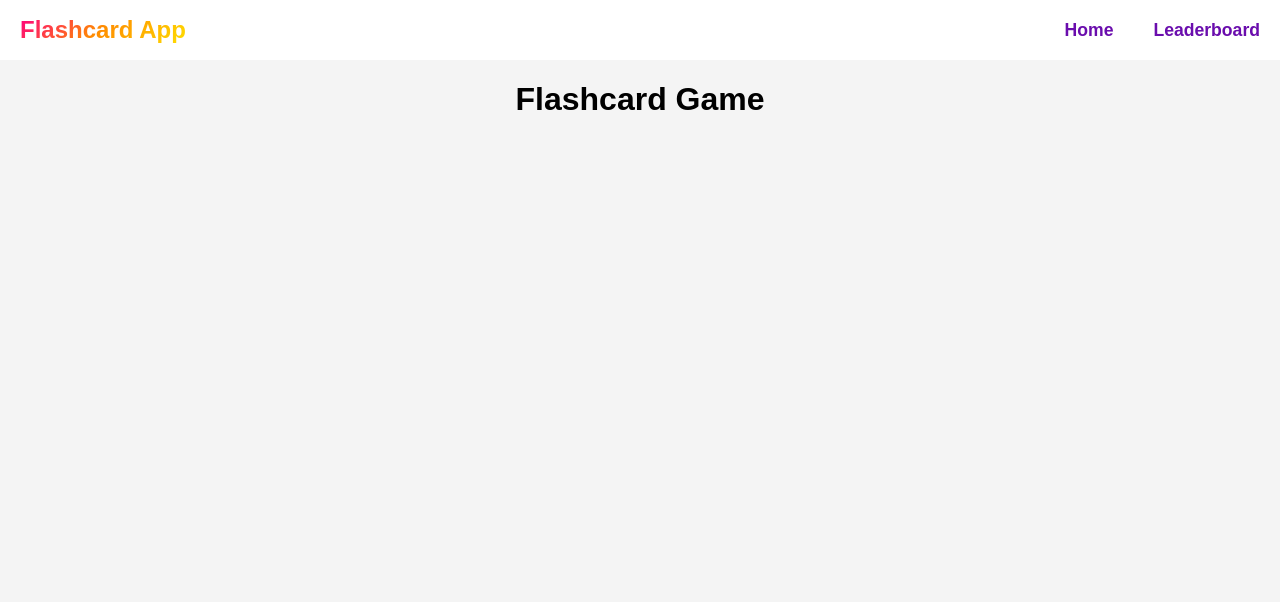
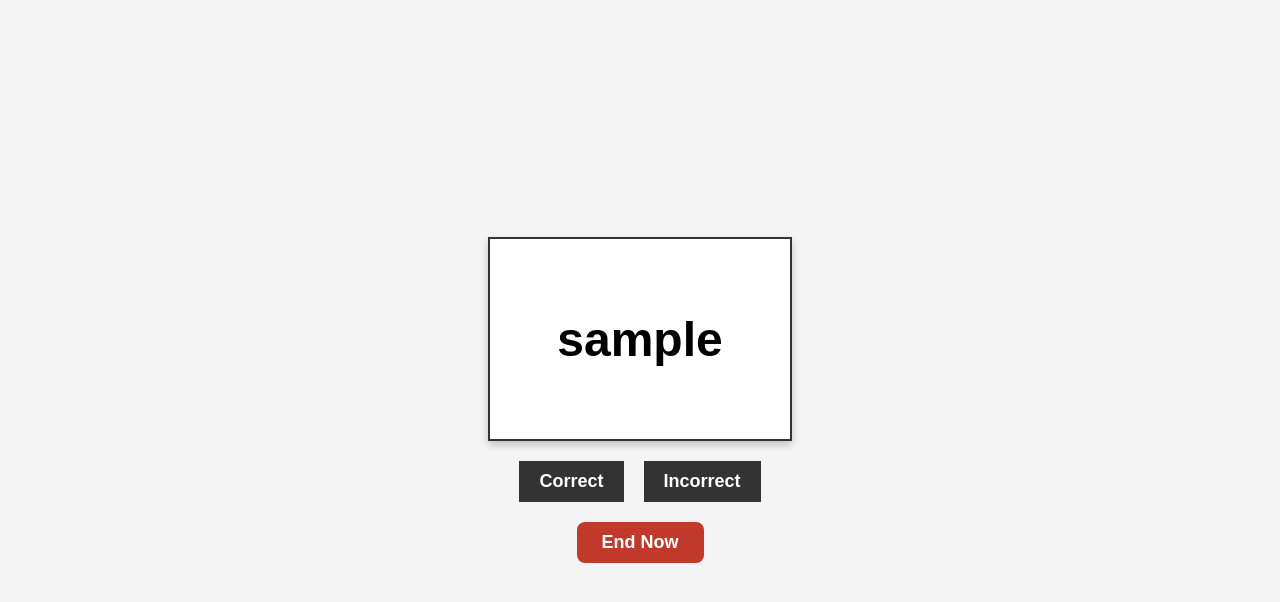
Before and after one commit to Pranux/SwipeWords, a React (Create React App) app in the folder frontend/: page /start in a window 1280 px wide. Shown: the top 602 px of the page. Built offline with nearby package versions, Linux system fonts and the light colour scheme.

Commit message:
Working ui 3 (added game page and results(without css))

```diff
--- a/frontend/src/App.tsx
+++ b/frontend/src/App.tsx
@@ -4,6 +4,8 @@ import HomePage from './HomePage';
 import GamePage from './GamePage';
 import LeaderboardPage from './LeaderboardPage';
 import './App.css';
+import  './ResultsPage';
+import ResultsPage from "./ResultsPage";
 
 const router = createBrowserRouter([
     {
@@ -17,6 +19,10 @@ const router = createBrowserRouter([
     {
         path: '/leaderboard',
         element: <LeaderboardPage />,
+    },
+    {
+        path: '/results',
+        element: <ResultsPage />,
     }
 ]);
 
--- /dev/null
+++ b/frontend/src/GamePage.css
@@ -0,0 +1,65 @@
+.game-page {
+    display: flex;
+    flex-direction: column;
+    align-items: center;
+    justify-content: center;
+    height: 100vh;
+    font-family: Arial, sans-serif;
+    background-color: #f4f4f4;
+}
+
+.flashcard {
+    width: 300px;
+    height: 200px;
+    background-color: #fff;
+    border: 2px solid #333;
+    display: flex;
+    justify-content: center;
+    align-items: center;
+    font-size: 2rem;
+    box-shadow: 0 4px 8px rgba(0, 0, 0, 0.2);
+    margin-bottom: 20px;
+}
+
+.buttons {
+    display: flex;
+    gap: 20px;
+}
+
+.correct-button, .incorrect-button {
+    padding: 10px 20px;
+    background-color: #333;
+    color: white;
+    border: none;
+    cursor: pointer;
+    font-size: 18px;
+    font-weight: bold;
+    transition: background-color 0.3s ease, transform 0.2s ease;
+}
+
+.correct-button:hover {
+    background-color: #2ecc71;
+}
+
+.incorrect-button:hover {
+    background-color: #e74c3c;
+}
+
+.end-now-button {
+    margin-top: 20px;
+    padding: 10px 25px;
+    background-color: #c0392b;
+    color: white;
+    border: none;
+    border-radius: 8px;
+    cursor: pointer;
+    font-size: 18px;
+    font-weight: bold;
+    transition: background-color 0.3s ease, box-shadow 0.3s ease;
+}
+
+.end-now-button:hover {
+    background-color: #e74c3c;
+    box-shadow: 0 6px 8px rgba(0, 0, 0, 0.2);
+    transform: scale(1.05);
+}
--- a/frontend/src/GamePage.tsx
+++ b/frontend/src/GamePage.tsx
@@ -1,15 +1,47 @@
-import React from 'react';
-import Navbar from './Navbar';
+import React, { useState, useEffect } from 'react';
+import { useNavigate, useLocation } from 'react-router-dom';
+import './GamePage.css';
 
-function GamePage() {
+const GamePage = () => {
+    const navigate = useNavigate();
+    const location = useLocation();
+    const [wordList, setWordList] = useState<string[]>([]);
+    const [currentWordIndex, setCurrentWordIndex] = useState(0);
+    const [results, setResults] = useState<{ word: string, correct: boolean }[]>([]);
+
+    useEffect(() => {
+        const query = new URLSearchParams(location.search);
+        const wordCount = parseInt(query.get('wordCount') || '10');
+        const generatedWords = Array.from({ length: wordCount }, () => 'sample');
+        setWordList(generatedWords);
+    }, [location.search]);
+
+    const handleAnswer = (isCorrect: boolean) => {
+        const currentWord = wordList[currentWordIndex];
+        setResults(prev => [...prev, { word: currentWord, correct: isCorrect }]);
+        if (currentWordIndex < wordList.length - 1) {
+            setCurrentWordIndex(currentWordIndex + 1);
+        } else {
+            navigate('/results', { state: { results: [...results, { word: currentWord, correct: isCorrect }] } });
+        }
+    };
+
+    const handleEndNow = () => {
+        navigate('/results', { state: { results } });
+    };
+
     return (
-        <div className="App">
-            <Navbar />
-            <div className="content">
-                <h1>Flashcard Game</h1>
+        <div className="game-page">
+            <div className="flashcard">
+                <h2>{wordList[currentWordIndex]}</h2>
             </div>
+            <div className="buttons">
+                <button className="correct-button" onClick={() => handleAnswer(true)}>Correct</button>
+                <button className="incorrect-button" onClick={() => handleAnswer(false)}>Incorrect</button>
+            </div>
+            <button className="end-now-button" onClick={handleEndNow}>End Now</button>
         </div>
     );
-}
+};
 
-export default GamePage
+export default GamePage;
--- /dev/null
+++ b/frontend/src/ResultsPage.tsx
@@ -0,0 +1,37 @@
+import React from 'react';
+import { useLocation, useNavigate } from 'react-router-dom';
+import Navbar from './Navbar';
+import './ResultsPage.css';
+
+interface Result {
+    word: string;
+    correct: boolean;
+}
+
+const ResultsPage = () => {
+    const location = useLocation();
+    const navigate = useNavigate();
+    const results = (location.state?.results || []) as Result[];
+
+    const handlePlayAgain = () => {
+        navigate('/');
+    };
+
+    return (
+        <div>
+            <Navbar />
+            <h1>Game Results</h1>
+            <p>You marked {results.filter(result => result.correct).length} out of {results.length} correct!</p>
+            <ul>
+                {results.map((result: Result, index: number) => (
+                    <li key={index} style={{ color: result.correct ? 'green' : 'red' }}>
+                        {result.word} - {result.correct ? 'Correct' : 'Incorrect'}
+                    </li>
+                ))}
+            </ul>
+            <button onClick={handlePlayAgain}>Play Again</button>
+        </div>
+    );
+};
+
+export default ResultsPage;
```
Also changed, not shown: frontend/src/ResultsPage.css (added).
